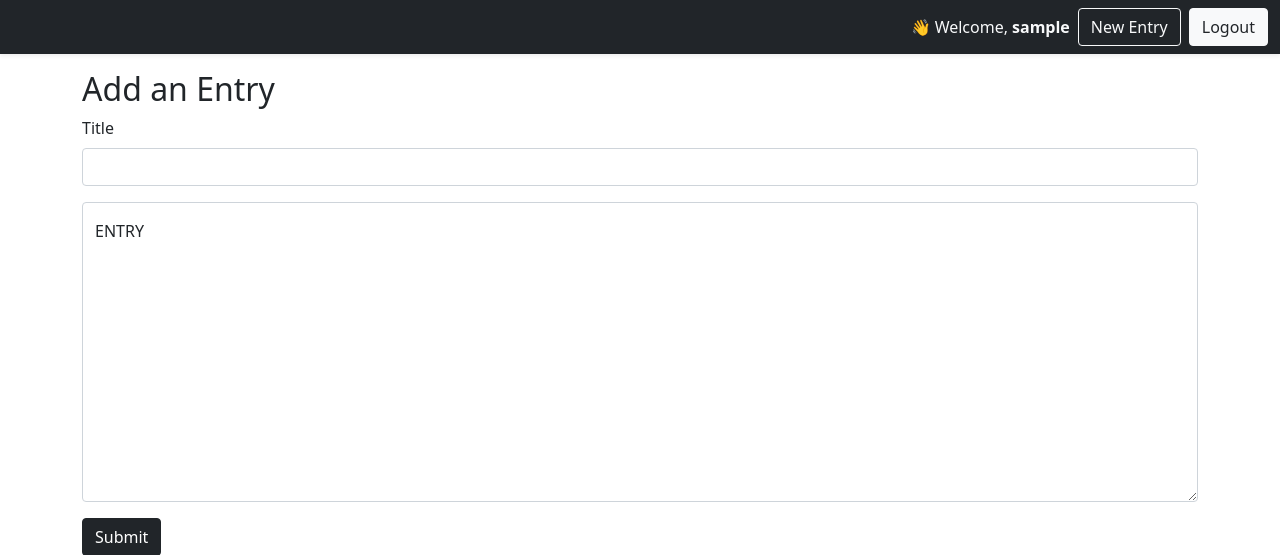
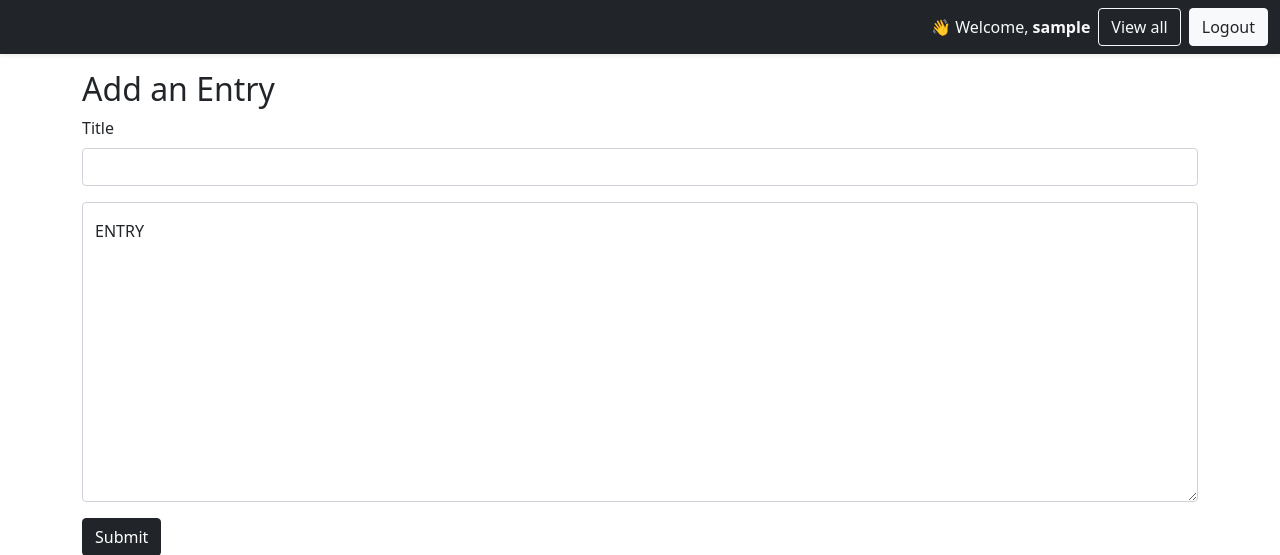
Before and after one commit to GAURAV-RAYAT/Diary_entry, a Flask app: page / in a window 1280 px wide. Shown: the top 555 px of the page. Run offline with Flask 3, Linux system fonts and the light colour scheme; the visitor is signed in with stand-in values (Sample User, id 1); data that the repository does not hold is empty.

Commit message:
Correction

```diff
--- a/templates/base.html
+++ b/templates/base.html
@@ -32,7 +32,7 @@
           👋 Welcome, <strong class="ms-1">{{ current_user.username }}</strong>
         </li>
         <li class="nav-item">
-          <a class="btn btn-outline-light me-2" href="/">New Entry</a>
+          <a class="btn btn-outline-light me-2" href="/view">View all</a>
         </li>
         <li class="nav-item">
           <a class="btn btn-light text-dark" href="/logout">Logout</a>
```
